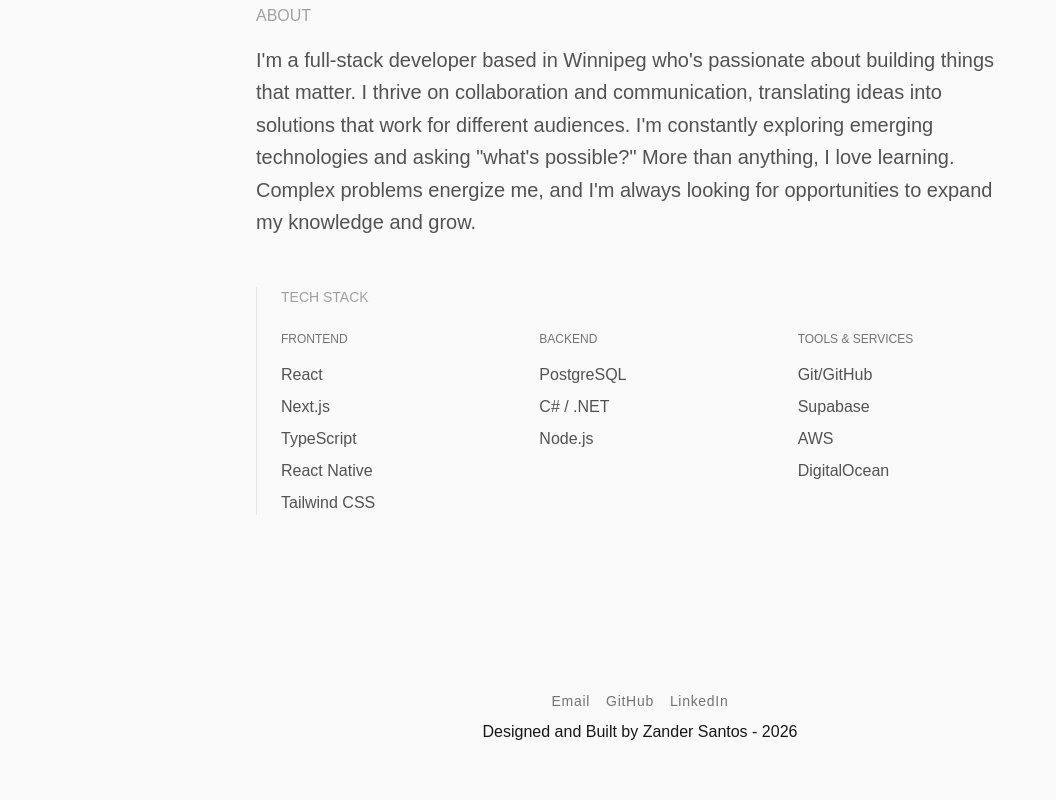
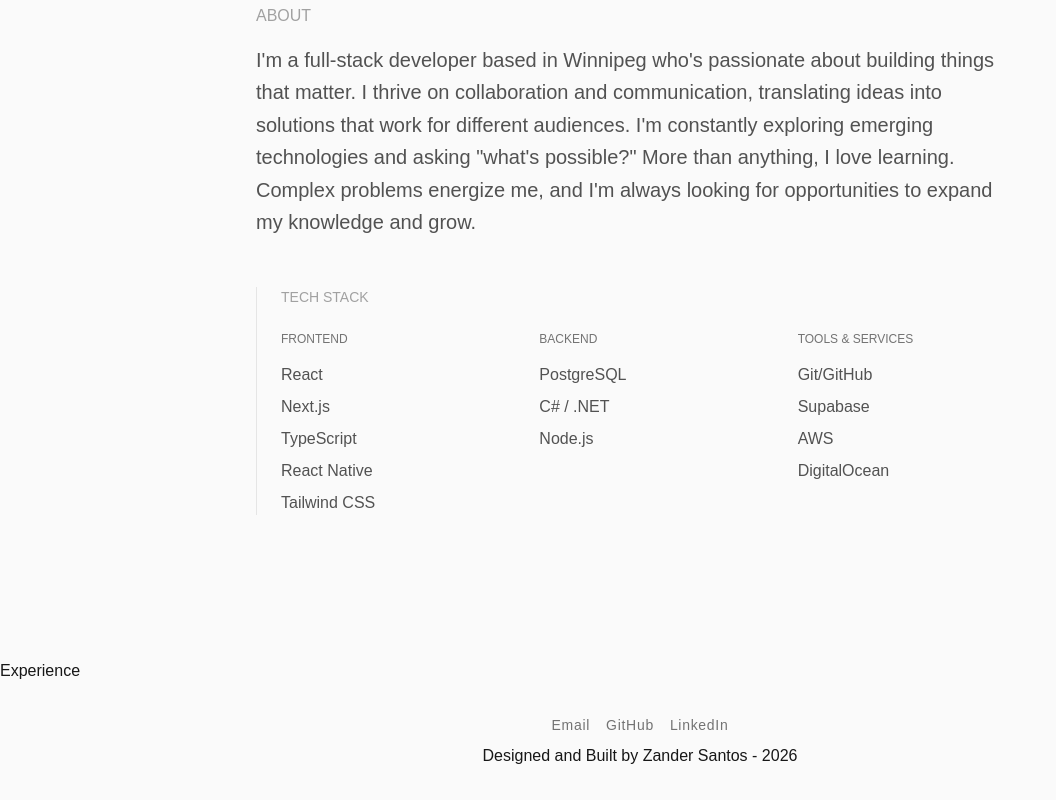
Before and after one commit to zandersantos/zander-santos-portfolio, a Next.js app in the folder zander-santos-portfolio/: page / in a window 1280 px wide. Shown: the part 1010-1810 px from the top of the page, without its empty margins (0-1056 px from the left). Before the commit the page ends 1786 px from the top, so only its background shows below. Built offline with nearby package versions, Linux system fonts and the light colour scheme.

Commit message:
Created a new Experience component and displayed it on the page

```diff
--- a/zander-santos-portfolio/app/page.tsx
+++ b/zander-santos-portfolio/app/page.tsx
@@ -1,4 +1,5 @@
 import About from "@/components/About";
+import Experience from "@/components/Experience";
 import Hero from "@/components/Hero";
 
 export default function Home() {
@@ -6,6 +7,7 @@ export default function Home() {
     <div>
       <Hero/>
       <About/>
+      <Experience/>
     </div>
 
   );
--- /dev/null
+++ b/zander-santos-portfolio/components/Experience.tsx
@@ -0,0 +1,8 @@
+const Experience = () => {
+
+  return (
+    <h2>Experience</h2>
+  );
+};
+
+export default Experience;
```
